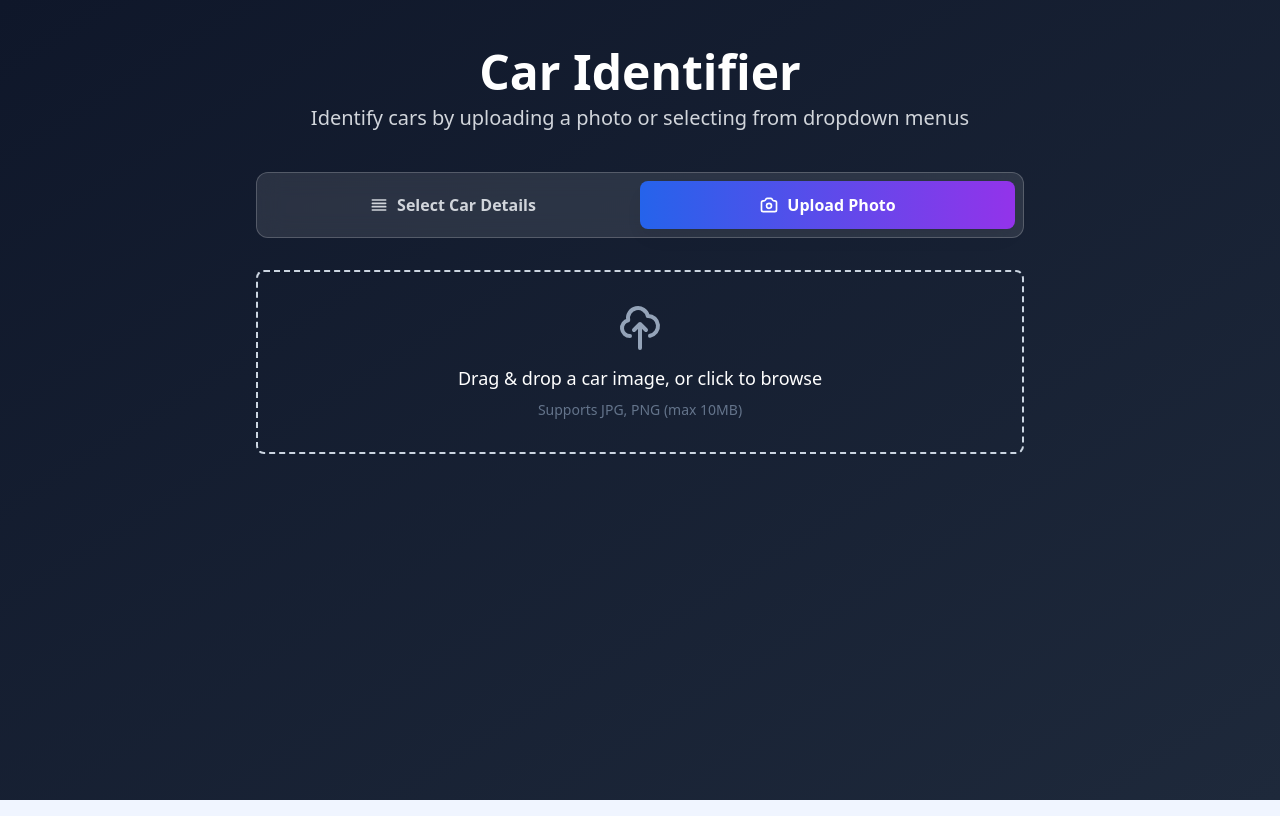
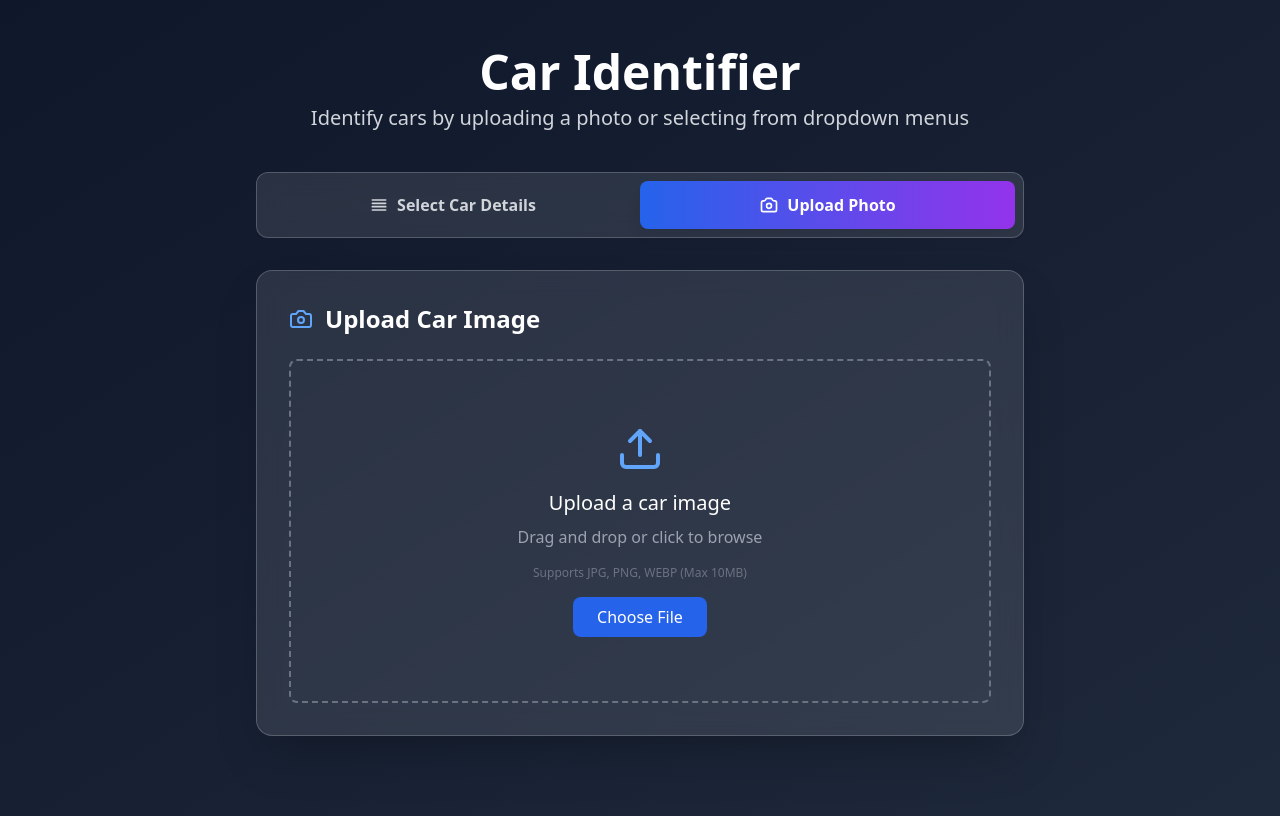
Before and after one commit to mching12364/carrrr, a Next.js app: page / in a window 1280 px wide. Both pictures are taken after a click on the button "Upload Photo". Built offline with nearby package versions, Linux system fonts and the light colour scheme.

Commit message:
Update FileUpload.jsx

```diff
--- a/app/components/FileUpload.jsx
+++ b/app/components/FileUpload.jsx
@@ -1,56 +1,167 @@
-import React, { useCallback } from 'react';
-import { useDropzone } from 'react-dropzone';
+'use client';
 
-export default function FileUpload({ onFileSelect }) {
-  const onDrop = useCallback(
-    (acceptedFiles) => {
-      if (acceptedFiles.length > 0) {
-        onFileSelect(acceptedFiles[0]);
+import { useState, useRef } from 'react';
+import { Upload, Camera, XCircle } from 'lucide-react';
+
+export default function FileUpload({ onImageUpload, disabled }) {
+  const [previewImage, setPreviewImage] = useState(null);
+  const [isDragging, setIsDragging] = useState(false);
+  const fileInputRef = useRef(null);
+
+  const handleFileChange = (e) => {
+    console.log('File input changed');
+    const file = e.target.files[0];
+    console.log('Selected file:', file);
+
+    if (file && file.type.startsWith('image/')) {
+      console.log('Valid image file, processing...');
+      handleImageSelection(file);
+    } else {
+      console.log('Invalid file type or no file selected');
     }
-    },
-    [onFileSelect]
-  );
+  };
 
-  const { getRootProps, getInputProps, isDragActive } = useDropzone({
-    onDrop,
-    accept: {
-      'image/*': ['.jpeg', '.jpg', '.png', '.webp'],
-    },
-    maxFiles: 1,
-    maxSize: 10485760, // 10MB
-  });
+  const handleImageSelection = (file) => {
+    console.log('Processing image selection:', file.name, file.size, file.type);
+
+    // Create preview
+    const reader = new FileReader();
+    reader.onload = () => {
+      console.log('File read successfully, setting preview');
+      setPreviewImage(reader.result);
+    };
+    reader.onerror = (error) => {
+      console.error('Error reading file:', error);
+    };
+    reader.readAsDataURL(file);
+
+    // Call the upload handler
+    console.log('Calling onImageUpload with file');
+    onImageUpload(file);
+  };
+
+  const handleDragOver = (e) => {
+    e.preventDefault();
+    setIsDragging(true);
+  };
+
+  const handleDragLeave = () => {
+    setIsDragging(false);
+  };
+
+  const handleDrop = (e) => {
+    e.preventDefault();
+    setIsDragging(false);
+
+    const file = e.dataTransfer.files[0];
+    console.log('File dropped:', file);
+
+    if (file && file.type.startsWith('image/')) {
+      handleImageSelection(file);
+    } else {
+      console.log('Invalid dropped file');
+    }
+  };
+
+  const handleClearImage = (e) => {
+    e.stopPropagation();
+    console.log('Clearing image');
+    setPreviewImage(null);
+    if (fileInputRef.current) {
+      fileInputRef.current.value = '';
+    }
+  };
+
+  const triggerFileInput = () => {
+    console.log('Triggering file input');
+    if (fileInputRef.current && !disabled) {
+      fileInputRef.current.click();
+    }
+  };
 
   return (
+    <div className="bg-white/10 backdrop-blur-md rounded-2xl p-8 border border-white/20 shadow-2xl">
+      <h2 className="text-2xl font-semibold mb-6 flex items-center">
+        <Camera className="w-6 h-6 mr-3 text-blue-400" />
+        Upload Car Image
+      </h2>
+
       <div
-      {...getRootProps()}
-      className={`border-2 border-dashed rounded-lg p-8 text-center cursor-pointer transition-colors ${
-        isDragActive
-          ? 'border-blue-500 bg-blue-50'
-          : 'border-slate-300 hover:border-blue-400 hover:bg-slate-50'
-      }`}
+        className={`relative w-full border-2 border-dashed rounded-lg p-8 text-center transition-colors cursor-pointer ${
+          isDragging ? 'border-blue-500 bg-blue-500/10' : 'border-gray-500 hover:border-blue-400'
+        } ${disabled ? 'opacity-60 cursor-not-allowed' : ''}`}
+        onDragOver={handleDragOver}
+        onDragLeave={handleDragLeave}
+        onDrop={!disabled ? handleDrop : undefined}
+        onClick={!disabled && !previewImage ? triggerFileInput : undefined}
       >
-      <input {...getInputProps()} />
-      <div className="flex flex-col items-center justify-center">
-        <svg
-          xmlns="http://www.w3.org/2000/svg"
-          className="h-12 w-12 text-slate-400 mb-3"
-          fill="none"
-          viewBox="0 0 24 24"
-          stroke="currentColor"
+        <input
+          type="file"
+          ref={fileInputRef}
+          className="hidden"
+          accept="image/*"
+          onChange={handleFileChange}
+          disabled={disabled}
+        />
+
+        {previewImage ? (
+          <div className="relative">
+            <div className="relative h-64 w-full mb-4">
+              <img
+                src={previewImage}
+                alt="Car preview"
+                className="h-full w-full object-contain rounded-md"
+              />
+            </div>
+            {!disabled && (
+              <button
+                onClick={handleClearImage}
+                className="absolute top-2 right-2 bg-black/60 text-white p-2 rounded-full hover:bg-red-500/80 transition-colors"
+                aria-label="Clear image"
               >
-          <path
-            strokeLinecap="round"
-            strokeLinejoin="round"
-            strokeWidth={2}
-            d="M7 16a4 4 0 01-.88-7.903A5 5 0 1115.9 6L16 6a5 5 0 011 9.9M15 13l-3-3m0 0l-3 3m3-3v12"
-          />
-        </svg>
-        <p className="text-lg font-medium">
-          {isDragActive ? "Drop your image here" : "Drag & drop a car image, or click to browse"}
+                <XCircle size={20} />
+              </button>
+            )}
+            <div className="mt-4">
+              <button
+                onClick={triggerFileInput}
+                disabled={disabled}
+                className="bg-blue-600 hover:bg-blue-700 text-white py-2 px-4 rounded-lg transition-colors disabled:opacity-50 disabled:cursor-not-allowed"
+              >
+                Choose Different Image
+              </button>
+            </div>
+          </div>
+        ) : (
+          <div className="py-8">
+            <div className="mb-4 flex justify-center">
+              {disabled ? (
+                <Camera size={48} className="text-gray-400" />
+              ) : (
+                <Upload size={48} className="text-blue-400" />
+              )}
+            </div>
+            <p className="text-xl mb-2 font-medium">
+              {disabled ? 'Processing image...' : 'Upload a car image'}
             </p>
-        <p className="text-sm text-slate-500 mt-2">
-          Supports JPG, PNG (max 10MB)
+            <p className="text-gray-400 mb-4">
+              {disabled
+                ? 'Please wait while we analyze your image'
+                : 'Drag and drop or click to browse'}
             </p>
+            <p className="text-xs text-gray-500">
+              Supports JPG, PNG, WEBP (Max 10MB)
+            </p>
+            {!disabled && (
+              <button
+                onClick={triggerFileInput}
+                className="mt-4 bg-blue-600 hover:bg-blue-700 text-white py-2 px-6 rounded-lg transition-colors"
+              >
+                Choose File
+              </button>
+            )}
+          </div>
+        )}
       </div>
     </div>
   );
```
Lines whose indentation alone changed are shown as unchanged.
